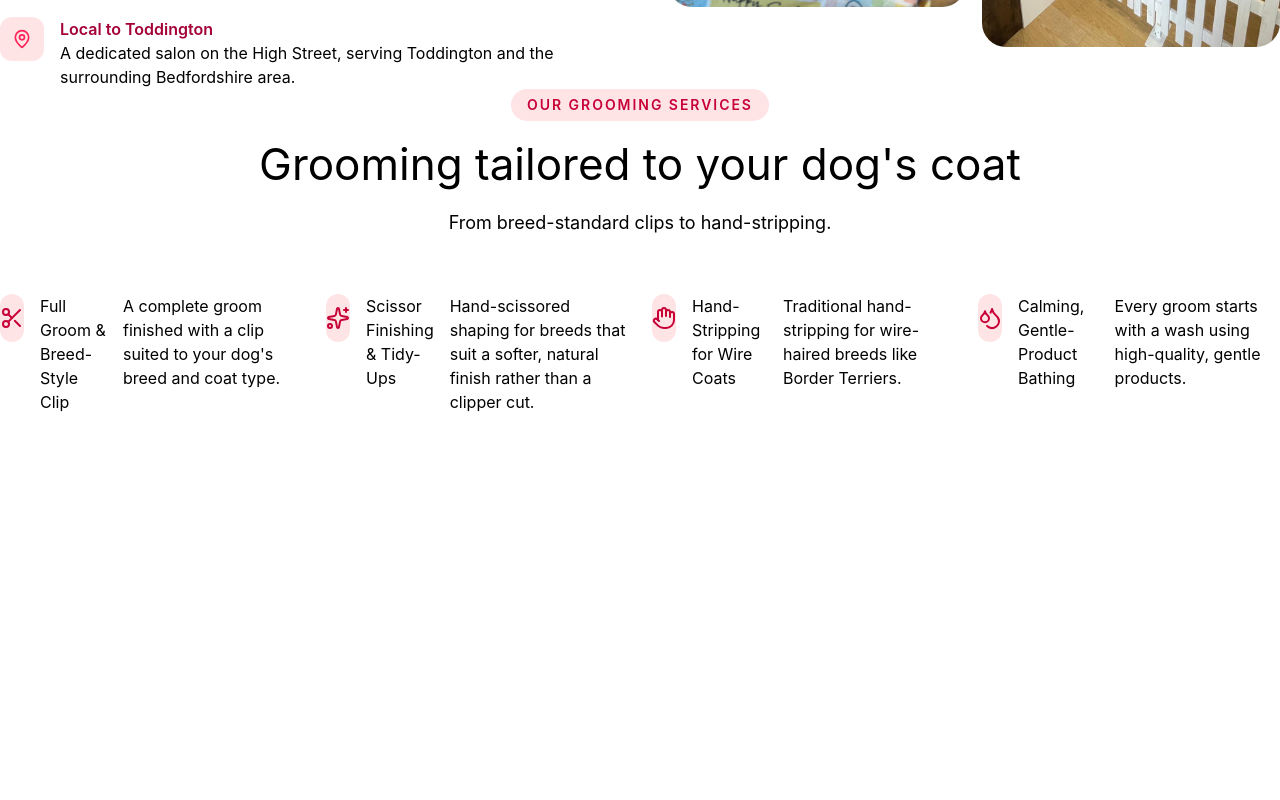
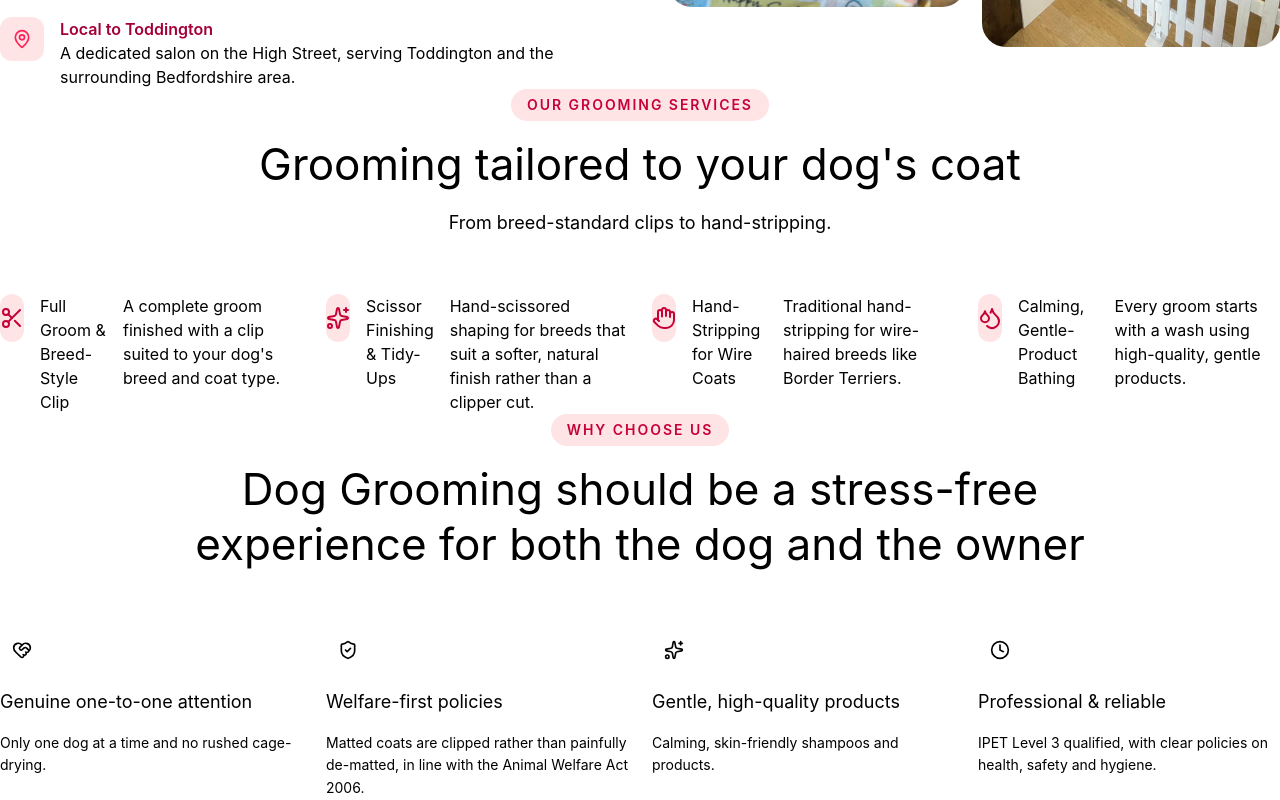
Before and after one commit to ecircuitt336/Charlotte-s_Soapy_Pups, a React (Vite) app: page / in a window 1280 px wide. Shown: the part 2804-3604 px from the top of the page. Before the commit the page ends 3218 px from the top, so only its background shows below. Built offline with nearby package versions, Linux system fonts and the light colour scheme.

Commit message:
Added Why Choose Us section

```diff
--- /dev/null
+++ b/src/components/sections/WhyChooseUs.jsx
@@ -0,0 +1,53 @@
+import { HeartHandshake, ShieldCheck, Sparkles, Clock } from "lucide-react";
+import Container from "../ui/Container";
+import SectionHeading from "../ui/SectionHeading";
+
+const reasons = [
+  {
+    icon: HeartHandshake,
+    title: "Genuine one-to-one attention",
+    text: "Only one dog at a time and no rushed cage-drying.",
+  },
+  {
+    icon: ShieldCheck,
+    title: "Welfare-first policies",
+    text: "Matted coats are clipped rather than painfully de-matted, in line with the Animal Welfare Act 2006.",
+  },
+  {
+    icon: Sparkles,
+    title: "Gentle, high-quality products",
+    text: "Calming, skin-friendly shampoos and products.",
+  },
+  {
+    icon: Clock,
+    title: "Professional & reliable",
+    text: "IPET Level 3 qualified, with clear policies on health, safety and hygiene.",
+  },
+];
+
+export default function WhyChooseUs() {
+  return (
+      <Container className="flex flex-col gap-14">
+        <SectionHeading
+          id="why-us-heading"
+          eyebrow="Why Choose Us"
+          title="Dog Grooming should be a stress-free experience for both the dog and the owner"
+        />
+
+        <div className="grid gap-6 grid-cols-4">
+          {reasons.map(({ icon: Icon, title, text }) => (
+            <div
+              key={title}
+              className="flex flex-col gap-4"
+            >
+              <div className="flex h-11 w-11 items-center justify-center">
+                <Icon className="h-5 w-5" aria-hidden="true" />
+              </div>
+              <h3 className="text-lg">{title}</h3>
+              <p className="text-sm leading-relaxed">{text}</p>
+            </div>
+          ))}
+        </div>
+      </Container>
+  );
+}
--- a/src/pages/Home.jsx
+++ b/src/pages/Home.jsx
@@ -1,6 +1,7 @@
 import Hero from "../components/sections/Hero";
 import About from "../components/sections/About";
 import Services from "../components/sections/Services";
+import WhyChooseUs from "../components/sections/WhyChooseUs";
 
 export default function Home() {
   return (
@@ -8,6 +9,7 @@ export default function Home() {
       <Hero />
       <About />
       <Services />
+      <WhyChooseUs />
     </>
   );
 }
```
